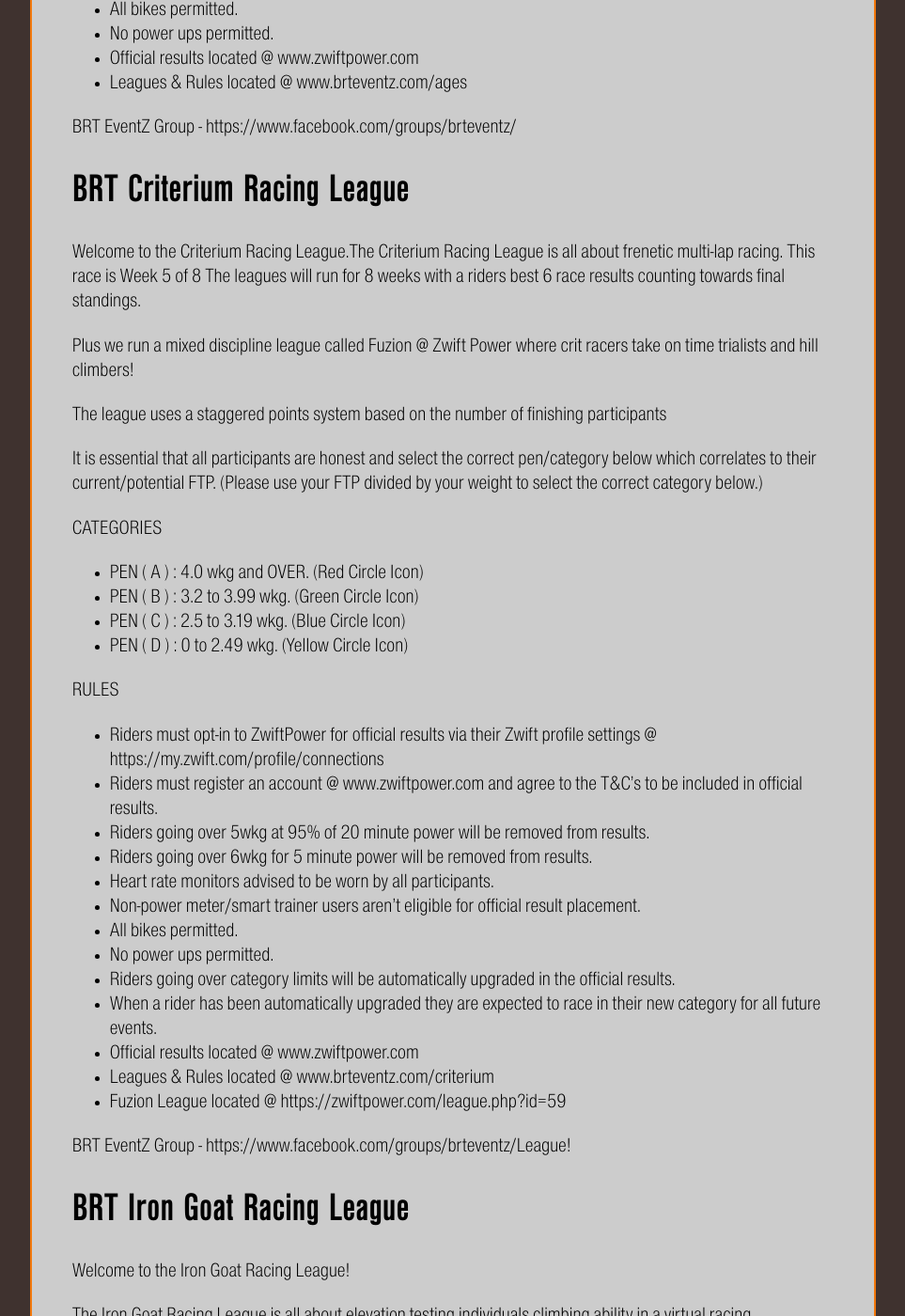
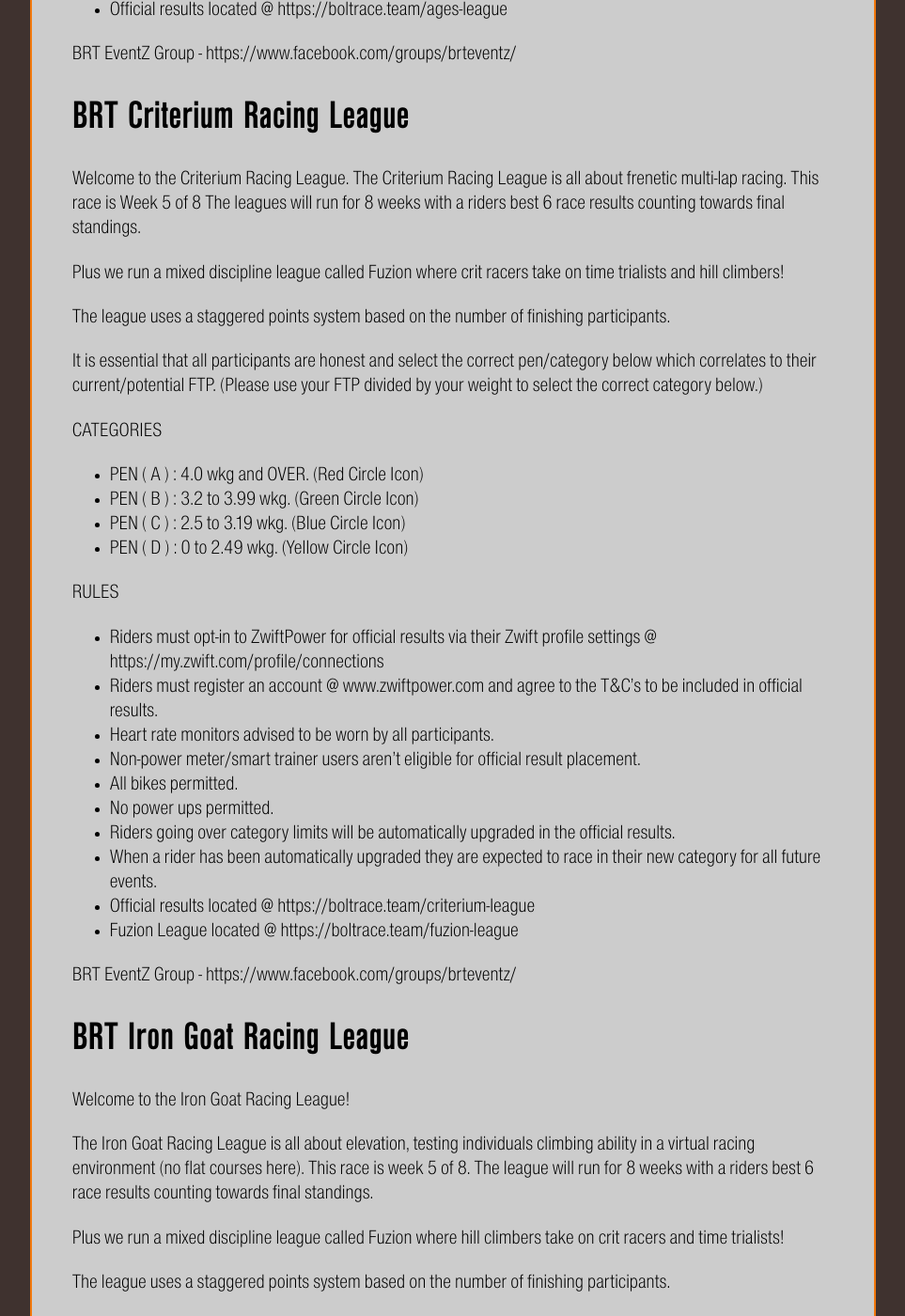
Before and after one commit to jessicah/boltrace.team, a Jekyll site: the page built from event-module-descriptions.md, in a window 1280 px wide and 1400 px high, scrolled down 1160 px. Shown: the whole window at 94% size, without its empty margins (158-1121 px from the left). Built offline with Jekyll 4.4.1, drawn with Linux system fonts in a browser that asks for light colours; our own code applies the rules of GitHub Pages for plain Markdown files; some of the changed text lies outside the part shown.

Commit message:
Event module description changes...
- Removed rules around 20min & 5min upper limits, due to CEVA Z shutting down.
- Updated links to point at https://boltrace.team/

```diff
--- a/event-module-descriptions.md
+++ b/event-module-descriptions.md
@@ -21,27 +21,24 @@ Riders who don't join the correct pen/category will not feature in the official
 RULES
 - Riders must opt-in to ZwiftPower for official results via their Zwift profile settings @ https://my.zwift.com/profile/connections
 - Riders must register an account @ www.zwiftpower.com and agree to the T&C's to be included in official results.
-- Riders going over 5wkg at 95% of 20 minute power will be removed from results.
-- Riders going over 6wkg for 5 minute power will be removed from results.
 - Heart rate monitors advised to be worn by all participants.
-- Non-power meter/smart trainer users aren't eligible for official result placement .
+- Non-power meter/smart trainer users aren't eligible for official result placement.
 - All bikes permitted.
 - No power ups permitted.
-- Official results located @ www.zwiftpower.com
-- Leagues & Rules located @ www.brteventz.com/ages
+- Official results located @ https://boltrace.team/ages-league
 
 BRT EventZ Group - https://www.facebook.com/groups/brteventz/
 
 BRT Criterium Racing League
 ===========================
 
-Welcome to the Criterium Racing League.The Criterium Racing League is all about frenetic multi-lap racing.
+Welcome to the Criterium Racing League. The Criterium Racing League is all about frenetic multi-lap racing.
 This race is Week 5 of 8
 The leagues will run for 8 weeks with a riders best 6 race results counting towards final standings.
 
-Plus we run a mixed discipline league called Fuzion @ Zwift Power where crit racers take on time trialists and hill climbers!
+Plus we run a mixed discipline league called Fuzion where crit racers take on time trialists and hill climbers!
 
-The league uses a staggered points system based on the number of finishing participants
+The league uses a staggered points system based on the number of finishing participants.
 
 It is essential that all participants are honest and select the correct pen/category below which correlates to their current/potential FTP.
 (Please use your FTP divided by your weight to select the correct category below.)
@@ -55,30 +52,27 @@ CATEGORIES
 RULES
 - Riders must opt-in to ZwiftPower for official results via their Zwift profile settings @ https://my.zwift.com/profile/connections
 - Riders must register an account @ www.zwiftpower.com and agree to the T&C's to be included in official results.
-- Riders going over 5wkg at 95% of 20 minute power will be removed from results.
-- Riders going over 6wkg for 5 minute power will be removed from results.
 - Heart rate monitors advised to be worn by all participants.
 - Non-power meter/smart trainer users aren't eligible for official result placement.
 - All bikes permitted.
 - No power ups permitted.
 - Riders going over category limits will be automatically upgraded in the official results.
 - When a rider has been automatically upgraded they are expected to race in their new category for all future events.
-- Official results located @ www.zwiftpower.com
-- Leagues & Rules located @ www.brteventz.com/criterium
-- Fuzion League located @ https://zwiftpower.com/league.php?id=59
+- Official results located @ https://boltrace.team/criterium-league
+- Fuzion League located @ https://boltrace.team/fuzion-league
 
-BRT EventZ Group - https://www.facebook.com/groups/brteventz/League!
+BRT EventZ Group - https://www.facebook.com/groups/brteventz/
 
 BRT Iron Goat Racing League
 ===========================
 
 Welcome to the Iron Goat Racing League!
 
-The Iron Goat Racing League is all about elevation,testing individuals climbing ability in a virtual racing environment (no flat courses here).
+The Iron Goat Racing League is all about elevation, testing individuals climbing ability in a virtual racing environment (no flat courses here).
 This race is week 5 of 8.
 The league will run for 8 weeks with a riders best 6 race results counting towards final standings.
 
-Plus we run a mixed discipline league called Fuzion @ Zwift Power where hill climbers take on crit racers and time trialists!
+Plus we run a mixed discipline league called Fuzion where hill climbers take on crit racers and time trialists!
 
 The league uses a staggered points system based on the number of finishing participants.
 
@@ -93,18 +87,14 @@ CATEGORIES
 RULES
 - Riders must opt-in to ZwiftPower for official results via their Zwift profile settings @ https://my.zwift.com/profile/connections
 - Riders must register an account @ www.zwiftpower.com and agree to the T&C's to be included in official results.
-- Riders going over 5wkg at 95% of 20 minute power will be removed from results.
-- Riders going over 6wkg for 5 minute power will be removed from results.
 - Heart rate monitors advised to be worn by all participants.
 - Non-power meter/smart trainer users aren't eligible for official result placement.
 - All bikes permitted.
 - No power ups permitted.
 - Riders going over category limits will be automatically upgraded in the official results.
 - When a rider has been automatically upgraded they are expected to race in their new category for all future events.
-- Official results located @ www.zwiftpower.com
-- League & Rules located @
-www.brteventz.com/irongoat
-- Fuzion League located @ https://zwiftpower.com/league.php?id=59
+- Official results located @ https://boltrace.team/iron-goat-league
+- Fuzion League located @ https://boltrace.team/fuzion-league
 
 BRT EventZ Group - https://www.facebook.com/groups/brteventz/
 
@@ -117,7 +107,7 @@ The Time Trial League is all about you vs the clock stacked up in a league to se
 This race is week 5 of 8.
 The leagues will run for 8 weeks with a riders best 6 race results counting towards final standings.
 
-Plus we run a mixed discipline league called Fuzion @ Zwift Power where time trialists take on crit racers and hill climbers!
+Plus we run a mixed discipline league called Fuzion where time trialists take on crit racers and hill climbers!
 
 The leagues use a staggered points system based on the number of finishing participants.
 
@@ -130,14 +120,11 @@ CATEGORIES
 RULES
 - Riders must opt-in to ZwiftPower for official results via their Zwift profile settings @ https://my.zwift.com/profile/connections
 - Riders must register an account @ www.zwiftpower.com and agree to the T&C's to be included in official results.
-- Riders going over 5wkg at 95% of 20 minute power will be removed from results.
-- Riders going over 6wkg for 5 minute power will be removed from results.
 - Heart rate monitors advised to be worn by all participants.
 - Non-power meter/smart trainer users aren't eligible for official result placement.
 - TT bikes only.
 - No power ups permitted.
-- Official results located @ www.zwiftpower.com
-- TT League & Rules located @ www.brteventz.com/tt
-- Fuzion League located @ https://zwiftpower.com/league.php?id=59
+- Official results located @ https://boltrace.team/tt-league
+- Fuzion League located @ https://boltrace.team/fuzion-league
 
 BRT EventZ Group - https://www.facebook.com/groups/brteventz/
```
